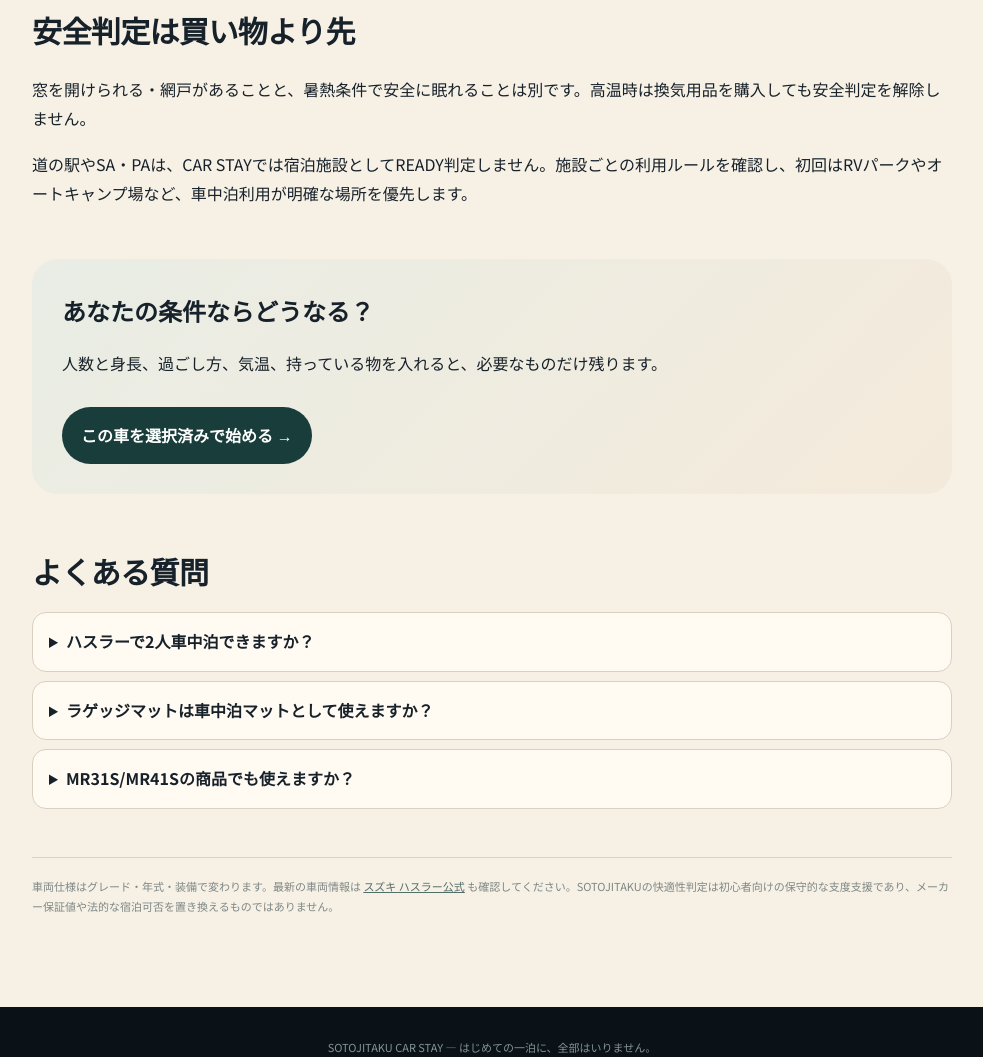
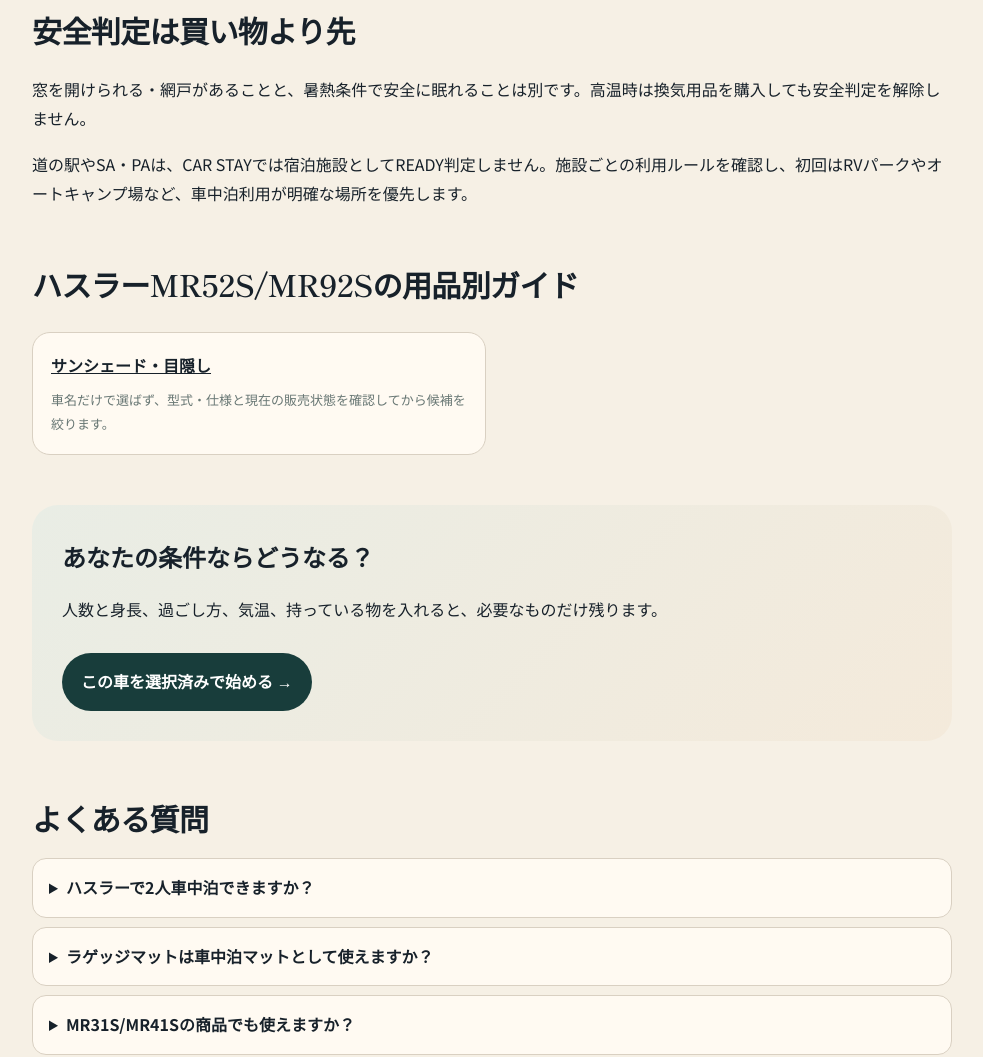
Before and after one commit to stusaurus/sotojitaku, a website: page car-stay/car/hustler/index.html in a window 1280 px wide. Shown: the part 2917-3974 px from the top of the page, without its empty margins (148-1131 px from the left). Drawn offline with Linux system fonts and the light colour scheme.

Commit message:
Link hustler shade intent page

```diff
--- a/car-stay/car/hustler/index.html
+++ b/car-stay/car/hustler/index.html
@@ -15,6 +15,7 @@
 <section class="measure"><h3>測るなら、たくさん測らなくていい。</h3><p>ハスラーでは『車内長』より、あなたが実際に寝る斜め／直線の配置が重要です。まず長さと最狭幅を測り、マット厚などはそのあと考えます。</p><ol><li>実際に寝床として使う区間の長さ</li><li>寝床の一番狭い部分の幅</li><li>段差が気になる場合だけ、その高さ</li></ol><p>車内寸法のカタログ値ではなく、あなたが実際に作る寝床を測るのがポイントです。</p></section>
 <section class="section"><h2>最初に買う物を増やさない</h2><p>車中泊用品を一式そろえる必要はありません。家の寝具やモバイルバッテリーで代用できるなら、まずそれを使います。</p><div class="check-grid"><div class="check"><b>目隠し</b><p>MR52S/MR92S用フルセットは監査済み候補あり。</p></div><div class="check"><b>マット</b><p>車中泊用とラゲッジ保護用を明確に分離。</p></div><div class="check"><b>毛布・枕</b><p>家にあれば優先して使います。</p></div><div class="check"><b>小型照明</b><p>スマホ用モバイルバッテリーで足りる構成を先に検討。</p></div></div><p>商品は「その車種・世代・仕様への適合」「現在販売中」「価格」「楽天アフィリエイト先」を監査できたものだけをBuilder結果に出します。監査できない商品は、売上機会があっても表示しません。</p></section>
 <section class="section"><h2>安全判定は買い物より先</h2><p>窓を開けられる・網戸があることと、暑熱条件で安全に眠れることは別です。高温時は換気用品を購入しても安全判定を解除しません。</p><p>道の駅やSA・PAは、CAR STAYでは宿泊施設としてREADY判定しません。施設ごとの利用ルールを確認し、初回はRVパークやオートキャンプ場など、車中泊利用が明確な場所を優先します。</p></section>
+<section class="section"><h2>ハスラーMR52S/MR92Sの用品別ガイド</h2><div class="check-grid"><div class="check"><b><a href="./shade/">サンシェード・目隠し</a></b><p>車名だけで選ばず、型式・仕様と現在の販売状態を確認してから候補を絞ります。</p></div></div></section>
 <section class="builder-box"><h2>あなたの条件ならどうなる？</h2><p>人数と身長、過ごし方、気温、持っている物を入れると、必要なものだけ残ります。</p><a class="cta" href="../../?vehicle=suzuki-hustler-mr52s-mr92s&from=seo&entry=hustler">この車を選択済みで始める →</a></section>
 <section class="section faq"><h2>よくある質問</h2><details><summary>ハスラーで2人車中泊できますか？</summary><p>車名だけでは断定しません。大人2人なら実際の寝床幅と身長を入力して判定します。</p></details><details><summary>ラゲッジマットは車中泊マットとして使えますか？</summary><p>荷室保護を目的とした薄いラゲッジマットと寝床用マットは別物です。SOTOJITAKUの商品監査では誤分類を除外します。</p></details><details><summary>MR31S/MR41Sの商品でも使えますか？</summary><p>MR52S/MR92S向けとして適合確認できない商品は表示しません。</p></details></section>
 <p class="source-note">車両仕様はグレード・年式・装備で変わります。最新の車両情報は <a href="https://www.suzuki.co.jp/car/hustler/" rel="nofollow">スズキ ハスラー公式</a> も確認してください。SOTOJITAKUの快適性判定は初心者向けの保守的な支度支援であり、メーカー保証値や法的な宿泊可否を置き換えるものではありません。</p>
```
